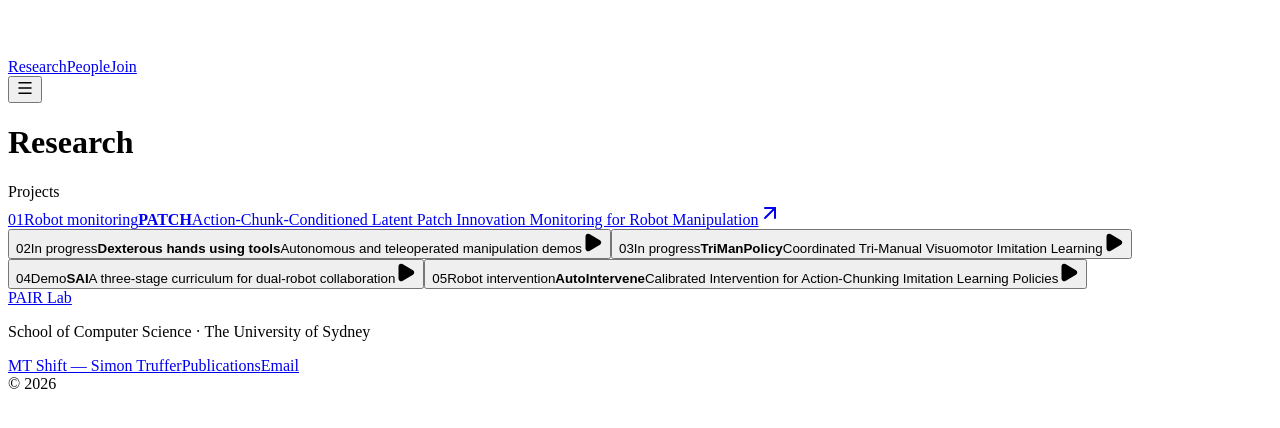
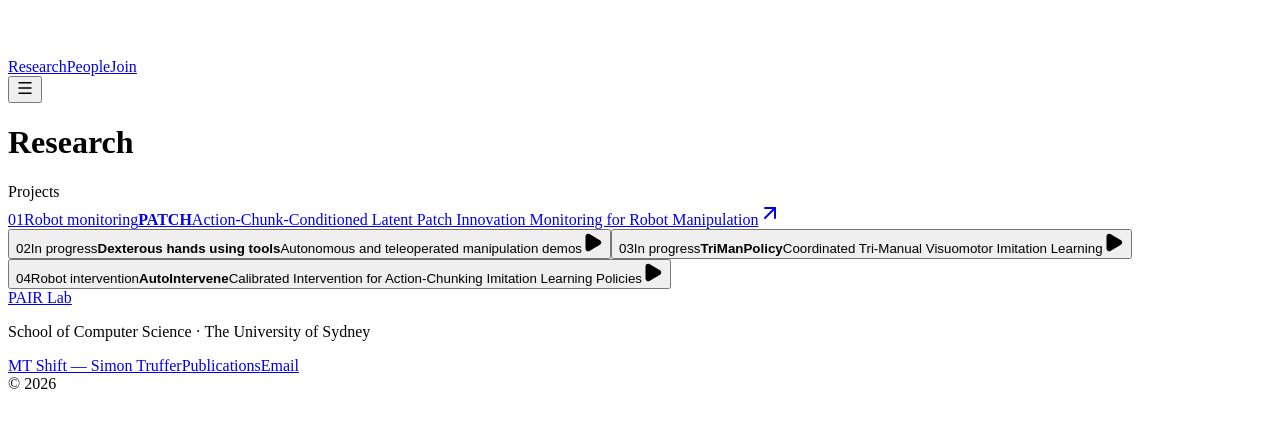
Before and after one commit to cheese-zj/pairlab-site, a React (Vite) app: page /research in a window 1280 px wide. Shown: the part 226-654 px from the top of the page. Built offline with nearby package versions, Linux system fonts and the light colour scheme; the HTML template or start-up script is replaced by a standard one.

Commit message:
Hide SAI research project

```diff
--- a/src/researchProjects.ts
+++ b/src/researchProjects.ts
@@ -92,25 +92,6 @@ export const researchProjects: ResearchProject[] = [
   },
   {
     id: '04',
-    slug: 'sai-dual-robot-collaboration',
-    title: 'SAI',
-    subtitle: 'A three-stage curriculum for dual-robot collaboration',
-    type: 'Demo',
-    image: '/sai-dual-robot-poster.webp',
-    hoverImage: '/sai-dual-robot.gif',
-    videos: [
-      {
-        title: 'Dual-robot collaborative manipulation',
-        src: '/sai-dual-robot.mp4',
-        poster: '/sai-dual-robot-poster.webp',
-        caption: 'Coupled policies for dual-robot collaboration without synchronised dual-operator demonstrations or explicit inter-robot communication.',
-      },
-    ],
-    summary: 'A three-stage curriculum for learning coupled dual-robot collaboration policies.',
-    description: 'A collaborative mobile manipulation demo spanning bed making, laundry collection, and household interaction tasks.',
-  },
-  {
-    id: '05',
     slug: 'autointervene',
     title: 'AutoIntervene',
     subtitle: 'Calibrated Intervention for Action-Chunking Imitation Learning Policies',
```
